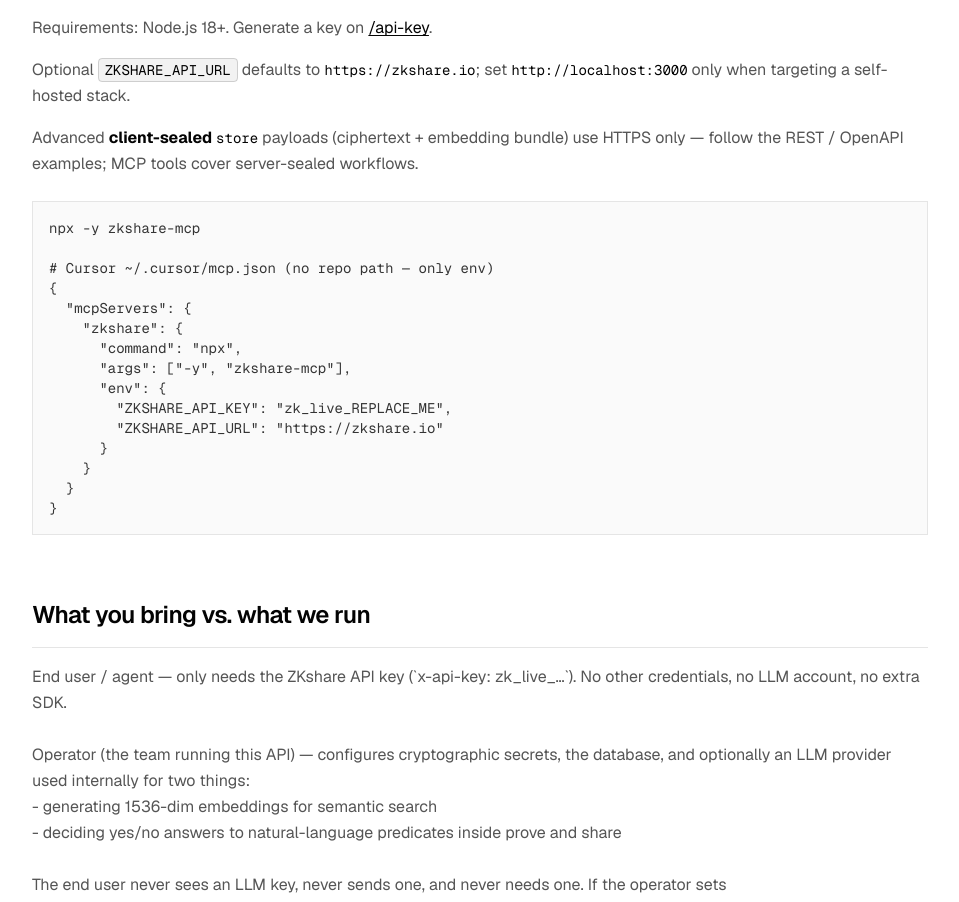
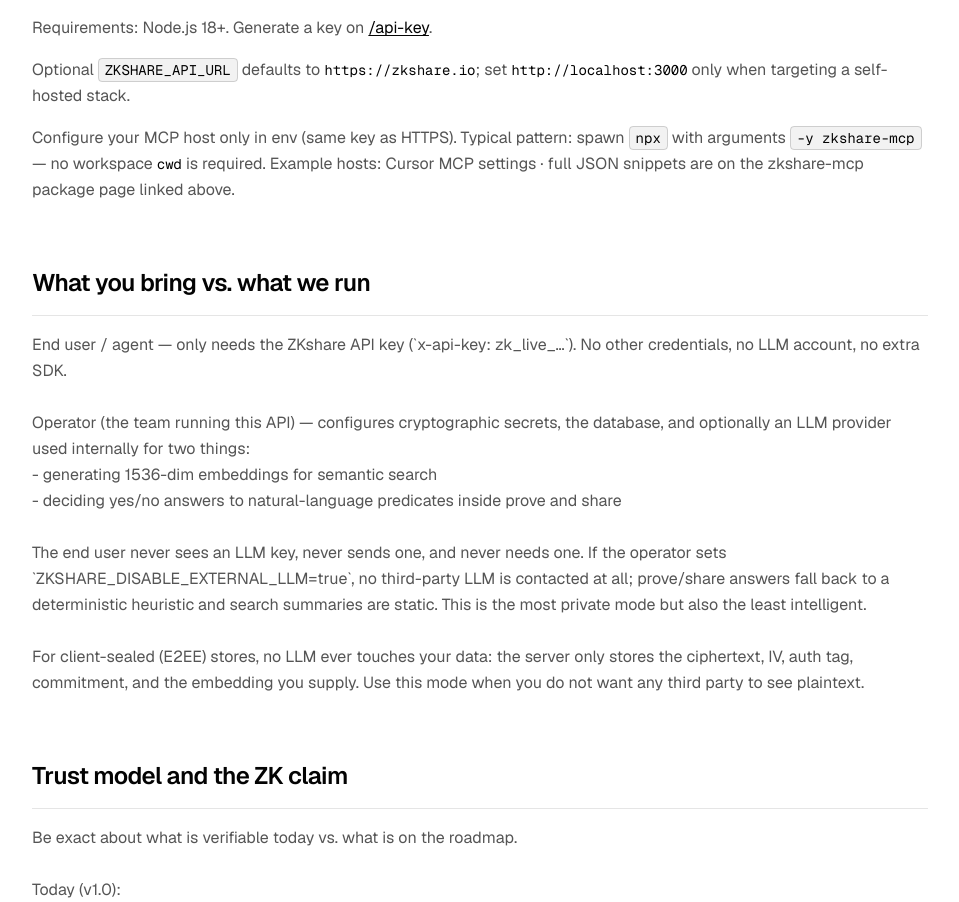
Before and after one commit to sp0oby/zkShare, a Next.js app: page /docs in a window 1280 px wide. Shown: the part 4765-5667 px from the top of the page, without its empty margins (160-1119 px from the left). Built offline with nearby package versions, Linux system fonts and the light colour scheme; no server answers.

Commit message:
docs: drop duplicate MCP npx/mcp.json code block; point to npm readme
Made-with: Cursor

```diff
--- a/app/docs/page.tsx
+++ b/app/docs/page.tsx
@@ -220,21 +220,6 @@ The \`operation\` field in the request body determines the action.`,
     id: "mcp",
     title: "Model Context Protocol (MCP)",
     content: "",
-    code: `npx -y zkshare-mcp
-
-# Cursor ~/.cursor/mcp.json (no repo path — only env)
-{
-  "mcpServers": {
-    "zkshare": {
-      "command": "npx",
-      "args": ["-y", "zkshare-mcp"],
-      "env": {
-        "ZKSHARE_API_KEY": "zk_live_REPLACE_ME",
-        "ZKSHARE_API_URL": "https://zkshare.io"
-      }
-    }
-  }
-}`,
   },
   {
     id: "responsibilities",
@@ -450,10 +435,16 @@ function McpDocsSectionBody() {
         <span className="font-mono text-foreground text-sm">http://localhost:3000</span> only when targeting a self-hosted stack.
       </p>
       <p>
-        Advanced{" "}
-        <strong className="text-foreground">client-sealed</strong>{" "}
-        <code className="font-mono text-sm text-foreground">store</code> payloads (ciphertext + embedding bundle) use
-        HTTPS only — follow the REST / OpenAPI examples; MCP tools cover server-sealed workflows.
+        Configure your MCP host only in env (same key as HTTPS). Typical pattern: spawn{" "}
+        <code className="rounded border border-foreground/15 bg-foreground/5 px-1.5 py-0.5 font-mono text-sm text-foreground">
+          npx
+        </code>{" "}
+        with arguments{" "}
+        <code className="rounded border border-foreground/15 bg-foreground/5 px-1.5 py-0.5 font-mono text-sm text-foreground">
+          -y zkshare-mcp
+        </code>
+        {" — "}no workspace <code className="font-mono text-sm text-foreground">cwd</code> is required.
+        Example hosts: Cursor MCP settings · full JSON snippets are on the zkshare-mcp package page linked above.
       </p>
     </div>
   );
```
